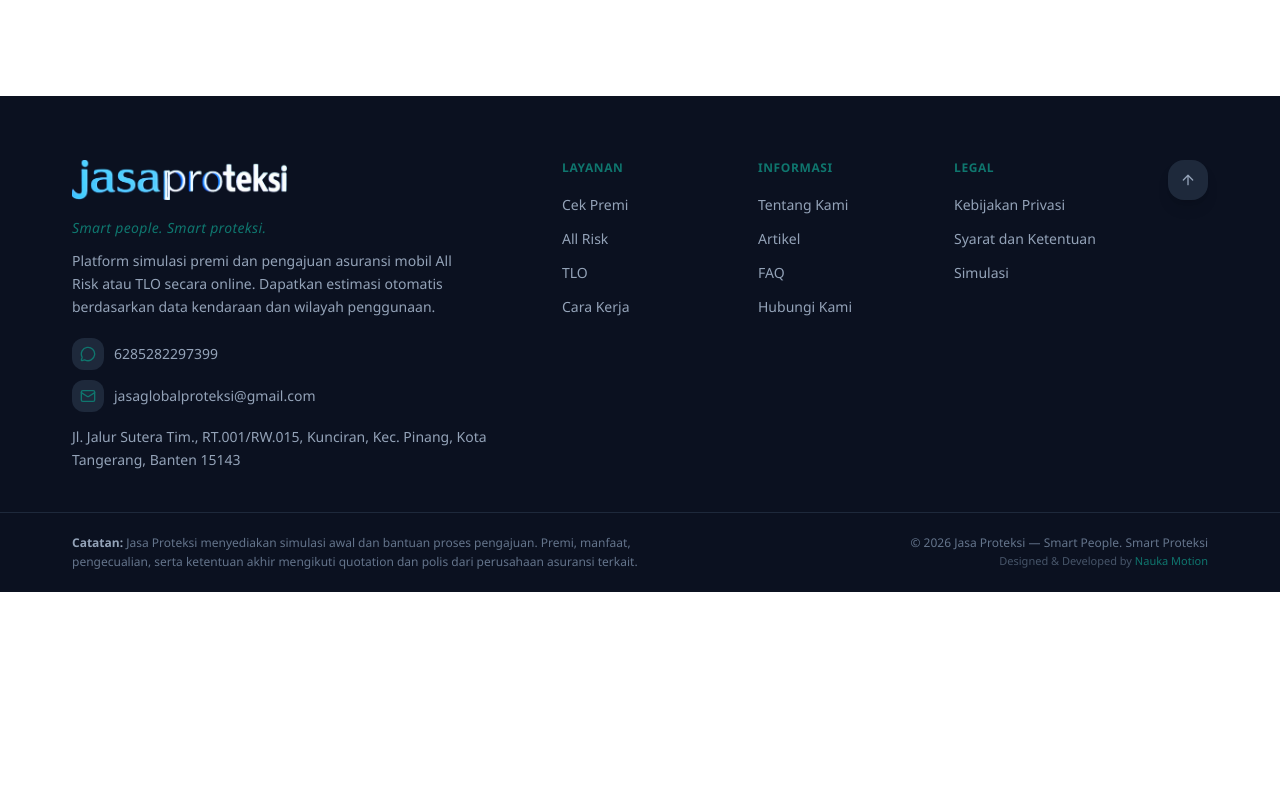
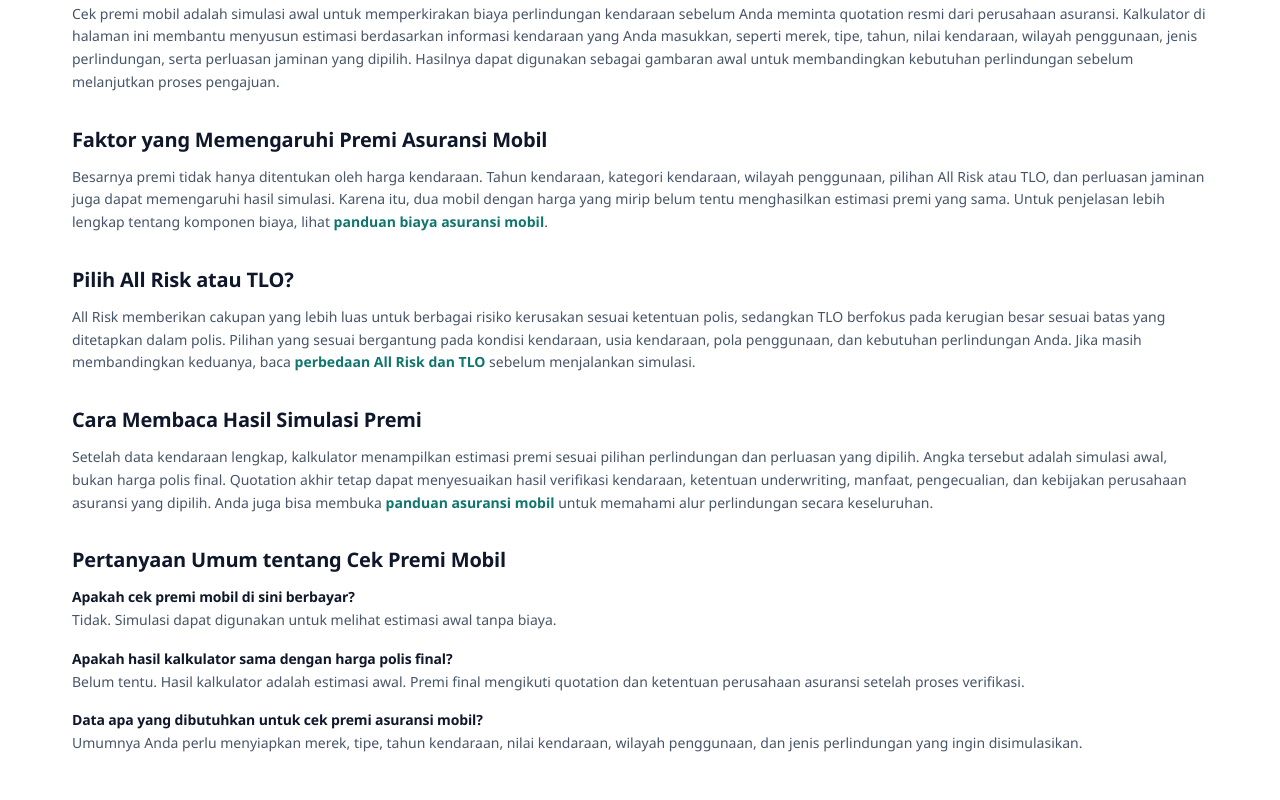
Before and after one commit to abuauf4/Jasa-proteksi, a Next.js app: page /cek-premi in a window 1280 px wide. Shown: the part 1540-2340 px from the top of the page. Before the commit the page ends 2132 px from the top, so only its background shows below. Built offline with nearby package versions, Linux system fonts and the light colour scheme; no server answers; the database is empty.

Commit message:
seo: expand cek-premi search intent content

```diff
--- a/src/app/cek-premi/page.tsx
+++ b/src/app/cek-premi/page.tsx
@@ -16,12 +16,12 @@ export const revalidate = 300;
 const SITE_URL = process.env.NEXT_PUBLIC_SITE_URL || "https://jasaproteksi.com";
 
 export const metadata: Metadata = {
-  title: "Cek Premi Mobil Online | Kalkulator Asuransi Mobil",
+  title: "Cek Premi Mobil Online | Kalkulator Asuransi",
   description:
     "Cek premi mobil dan estimasi harga asuransi mobil All Risk atau TLO berdasarkan merek, tahun, nilai kendaraan, dan wilayah. Gratis, hasil otomatis.",
   alternates: { canonical: `${SITE_URL}/cek-premi` },
   openGraph: {
-    title: "Cek Premi Mobil Online | Kalkulator Asuransi Mobil",
+    title: "Cek Premi Mobil Online | Kalkulator Asuransi",
     description:
       "Cek premi asuransi mobil dan estimasi harga All Risk atau TLO secara online berdasarkan data kendaraan.",
     url: `${SITE_URL}/cek-premi`,
@@ -98,18 +98,114 @@ export default async function CekPremiPage({
                   </p>
                 </Card>
               </div>
-              <div className="mt-6 text-sm text-[#475569] leading-relaxed">
-                <p>
-                  Nilai premi dipengaruhi oleh harga kendaraan, tahun, wilayah, jenis perlindungan,
-                  serta perluasan yang dipilih. Untuk penjelasan lebih lengkap, baca{" "}
-                  <a href="/biaya-asuransi-mobil" className="font-semibold text-[#0F766E] hover:underline">
-                    panduan harga asuransi mobil
-                  </a>{" "}
-                  atau{" "}
-                  <a href="/asuransi-mobil" className="font-semibold text-[#0F766E] hover:underline">
-                    panduan asuransi mobil
-                  </a>.
-                </p>
+              <div className="mt-8 space-y-8 text-sm text-[#475569] leading-relaxed">
+                <section aria-labelledby="apa-itu-cek-premi">
+                  <h2 id="apa-itu-cek-premi" className="text-xl font-bold text-[#0F172A] mb-3">
+                    Apa Itu Cek Premi Mobil?
+                  </h2>
+                  <p>
+                    Cek premi mobil adalah simulasi awal untuk memperkirakan biaya perlindungan
+                    kendaraan sebelum Anda meminta quotation resmi dari perusahaan asuransi.
+                    Kalkulator di halaman ini membantu menyusun estimasi berdasarkan informasi
+                    kendaraan yang Anda masukkan, seperti merek, tipe, tahun, nilai kendaraan,
+                    wilayah penggunaan, jenis perlindungan, serta perluasan jaminan yang dipilih.
+                    Hasilnya dapat digunakan sebagai gambaran awal untuk membandingkan kebutuhan
+                    perlindungan sebelum melanjutkan proses pengajuan.
+                  </p>
+                </section>
+
+                <section aria-labelledby="faktor-premi">
+                  <h2 id="faktor-premi" className="text-xl font-bold text-[#0F172A] mb-3">
+                    Faktor yang Memengaruhi Premi Asuransi Mobil
+                  </h2>
+                  <p>
+                    Besarnya premi tidak hanya ditentukan oleh harga kendaraan. Tahun kendaraan,
+                    kategori kendaraan, wilayah penggunaan, pilihan All Risk atau TLO, dan
+                    perluasan jaminan juga dapat memengaruhi hasil simulasi. Karena itu, dua mobil
+                    dengan harga yang mirip belum tentu menghasilkan estimasi premi yang sama.
+                    Untuk penjelasan lebih lengkap tentang komponen biaya, lihat{" "}
+                    <a
+                      href="/biaya-asuransi-mobil"
+                      className="font-semibold text-[#0F766E] hover:underline"
+                    >
+                      panduan biaya asuransi mobil
+                    </a>.
+                  </p>
+                </section>
+
+                <section aria-labelledby="all-risk-tlo">
+                  <h2 id="all-risk-tlo" className="text-xl font-bold text-[#0F172A] mb-3">
+                    Pilih All Risk atau TLO?
+                  </h2>
+                  <p>
+                    All Risk memberikan cakupan yang lebih luas untuk berbagai risiko kerusakan
+                    sesuai ketentuan polis, sedangkan TLO berfokus pada kerugian besar sesuai
+                    batas yang ditetapkan dalam polis. Pilihan yang sesuai bergantung pada kondisi
+                    kendaraan, usia kendaraan, pola penggunaan, dan kebutuhan perlindungan Anda.
+                    Jika masih membandingkan keduanya, baca{" "}
+                    <a
+                      href="/perbedaan-all-risk-dan-tlo"
+                      className="font-semibold text-[#0F766E] hover:underline"
+                    >
+                      perbedaan All Risk dan TLO
+                    </a>{" "}
+                    sebelum menjalankan simulasi.
+                  </p>
+                </section>
+
+                <section aria-labelledby="cara-hasil-simulasi">
+                  <h2 id="cara-hasil-simulasi" className="text-xl font-bold text-[#0F172A] mb-3">
+                    Cara Membaca Hasil Simulasi Premi
+                  </h2>
+                  <p>
+                    Setelah data kendaraan lengkap, kalkulator menampilkan estimasi premi sesuai
+                    pilihan perlindungan dan perluasan yang dipilih. Angka tersebut adalah simulasi
+                    awal, bukan harga polis final. Quotation akhir tetap dapat menyesuaikan hasil
+                    verifikasi kendaraan, ketentuan underwriting, manfaat, pengecualian, dan
+                    kebijakan perusahaan asuransi yang dipilih. Anda juga bisa membuka{" "}
+                    <a
+                      href="/asuransi-mobil"
+                      className="font-semibold text-[#0F766E] hover:underline"
+                    >
+                      panduan asuransi mobil
+                    </a>{" "}
+                    untuk memahami alur perlindungan secara keseluruhan.
+                  </p>
+                </section>
+
+                <section aria-labelledby="faq-cek-premi">
+                  <h2 id="faq-cek-premi" className="text-xl font-bold text-[#0F172A] mb-3">
+                    Pertanyaan Umum tentang Cek Premi Mobil
+                  </h2>
+                  <div className="space-y-4">
+                    <div>
+                      <h3 className="font-semibold text-[#0F172A]">
+                        Apakah cek premi mobil di sini berbayar?
+                      </h3>
+                      <p>
+                        Tidak. Simulasi dapat digunakan untuk melihat estimasi awal tanpa biaya.
+                      </p>
+                    </div>
+                    <div>
+                      <h3 className="font-semibold text-[#0F172A]">
+                        Apakah hasil kalkulator sama dengan harga polis final?
+                      </h3>
+                      <p>
+                        Belum tentu. Hasil kalkulator adalah estimasi awal. Premi final mengikuti
+                        quotation dan ketentuan perusahaan asuransi setelah proses verifikasi.
+                      </p>
+                    </div>
+                    <div>
+                      <h3 className="font-semibold text-[#0F172A]">
+                        Data apa yang dibutuhkan untuk cek premi asuransi mobil?
+                      </h3>
+                      <p>
+                        Umumnya Anda perlu menyiapkan merek, tipe, tahun kendaraan, nilai kendaraan,
+                        wilayah penggunaan, dan jenis perlindungan yang ingin disimulasikan.
+                      </p>
+                    </div>
+                  </div>
+                </section>
               </div>
             </Container>
           </Section>
```
